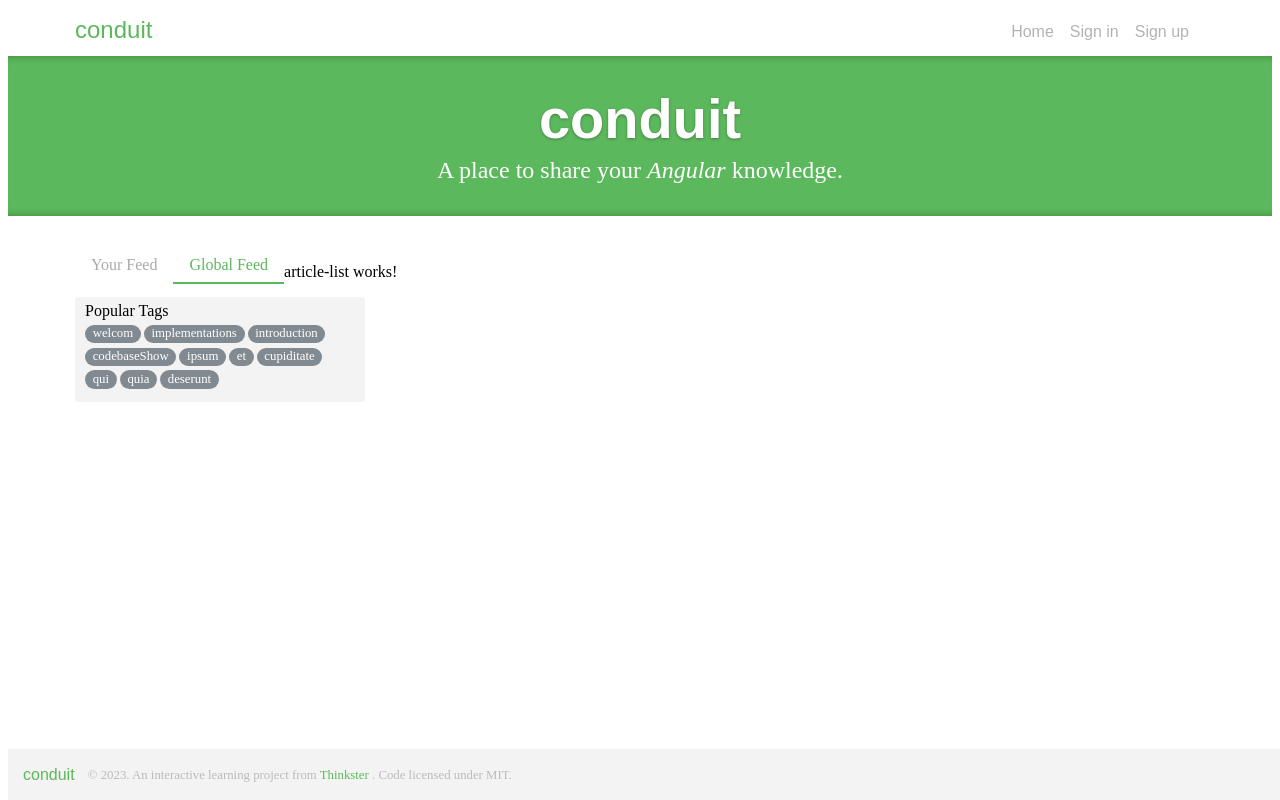
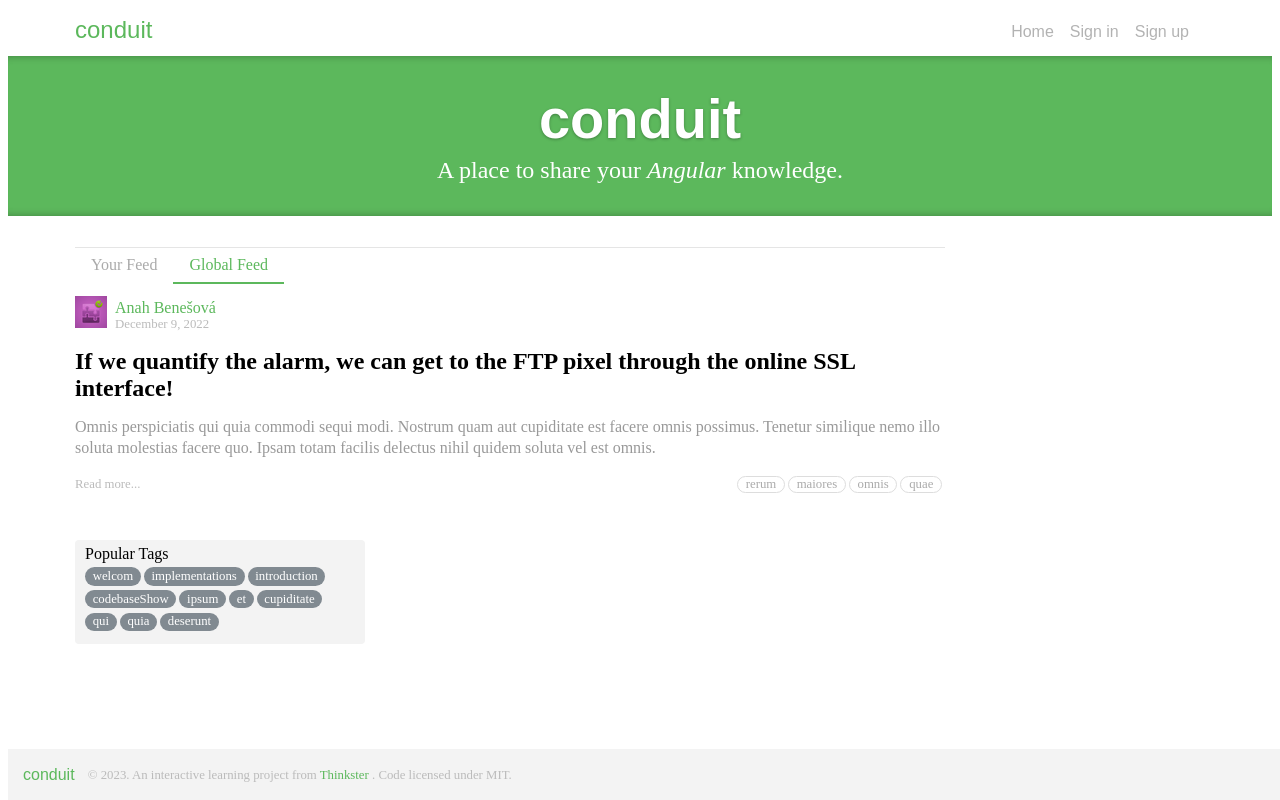
Before and after one commit to Hao1207/mcu-112-web-08370293-final, an Angular app: page / in a window 1280 px wide. Shown: the top 800 px of the page. Built offline with nearby package versions, Linux system fonts and the light colour scheme.

Commit message:
feat(article-list): 文章預覽區塊元件建立與設定樣式

```diff
--- a/src/app/article-list/article-list.component.css
+++ b/src/app/article-list/article-list.component.css
@@ -0,0 +1,101 @@
+.article-preview {
+  border-top: 1px solid rgba(0, 0, 0, 0.1);
+  padding: 3rem 0;
+}
+
+.article-meta {
+  display: block;
+  margin: 0 0 1rem;
+  position: relative;
+  font-weight: 300;
+}
+
+.info {
+  margin: 0 1.5rem 0 0.5rem;
+  display: inline-block;
+  vertical-align: auto;
+  line-height: 1rem;
+}
+
+.author {
+  display: block;
+  font-weight: 500;
+}
+
+a {
+  color: #5cb85c;
+  text-decoration: none;
+  background-color: transparent;
+  cursor: pointer;
+}
+
+.date {
+  display: block;
+  color: #bbb;
+  font-size: 0.8rem;
+}
+
+.preview-link {
+  color: inherit;
+}
+
+h1 {
+  font-family: inherit;
+  font-weight: 600;
+  font-size: 1.5rem;
+  margin-bottom: 3px;
+  line-height: 1.1;
+  color: inherit;
+  margin-top: 0;
+  margin: 0.67em 0;
+}
+
+p {
+  font-weight: 300;
+  color: #999;
+  margin-bottom: 15px;
+  font-size: 1rem;
+  line-height: 1.3rem;
+  margin-top: 0;
+}
+
+span {
+  font-size: 0.8rem;
+  font-weight: 300;
+  color: #bbb;
+  vertical-align: middle;
+}
+
+.tag-list {
+  float: right;
+  max-width: 50%;
+  vertical-align: top;
+  padding-left: 0;
+  display: inline-block;
+  list-style: none;
+  margin-top: 0;
+  margin-bottom: 1rem;
+}
+
+li {
+  font-weight: 300;
+  font-size: 0.8rem;
+  padding-top: 0;
+  padding-bottom: 0;
+  display: inline-block;
+}
+
+.tag-default-outline {
+  border: 1px solid #ddd;
+  color: #aaa;
+  background: 0 0;
+  white-space: nowrap;
+  margin-right: 3px;
+  margin-bottom: 0.2rem;
+}
+
+.tag-pill {
+  padding-right: 0.6em;
+  padding-left: 0.6em;
+  border-radius: 10rem;
+}
--- a/src/app/article-list/article-list.component.html
+++ b/src/app/article-list/article-list.component.html
@@ -1 +1,30 @@
-<p>article-list works!</p>
+<div class="article-preview">
+  <div class="article-meta">
+    <a>
+      <img alt="author image" src="assets/images/avatar.png" />
+    </a>
+    <div class="info">
+      <a class="author">Anah Benešová</a>
+      <span class="date">December 9, 2022</span>
+    </div>
+  </div>
+  <a class="preview-link">
+    <h1>
+      If we quantify the alarm, we can get to the FTP pixel through the online
+      SSL interface!
+    </h1>
+    <p>
+      Omnis perspiciatis qui quia commodi sequi modi. Nostrum quam aut
+      cupiditate est facere omnis possimus. Tenetur similique nemo illo soluta
+      molestias facere quo. Ipsam totam facilis delectus nihil quidem soluta vel
+      est omnis.
+    </p>
+    <span>Read more...</span>
+    <ul class="tag-list">
+      <li class="tag-default-outline tag-pill">rerum</li>
+      <li class="tag-default-outline tag-pill">maiores</li>
+      <li class="tag-default-outline tag-pill">omnis</li>
+      <li class="tag-default-outline tag-pill">quae</li>
+    </ul>
+  </a>
+</div>
--- /dev/null
+++ b/src/app/article-preview/article-preview.component.html
@@ -0,0 +1 @@
+<p>article-preview works!</p>
```
Also changed, not shown: src/app/article-preview/article-preview.component.ts (added, +12 -0 lines), src/app/article-preview/article-preview.component.css (added), src/assets/images/avatar.png (added), 1 other file (tests, documents, lock files or other folders).
